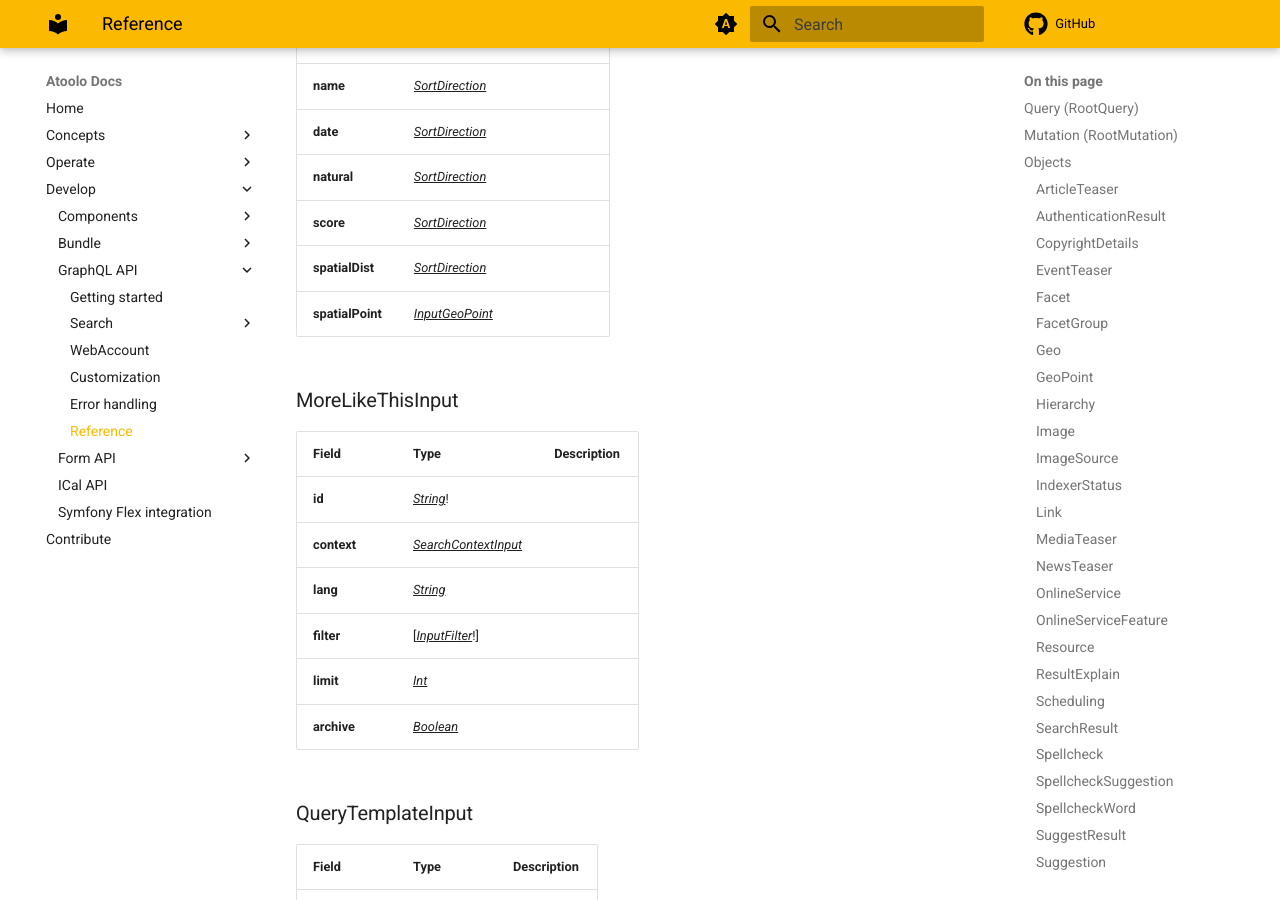
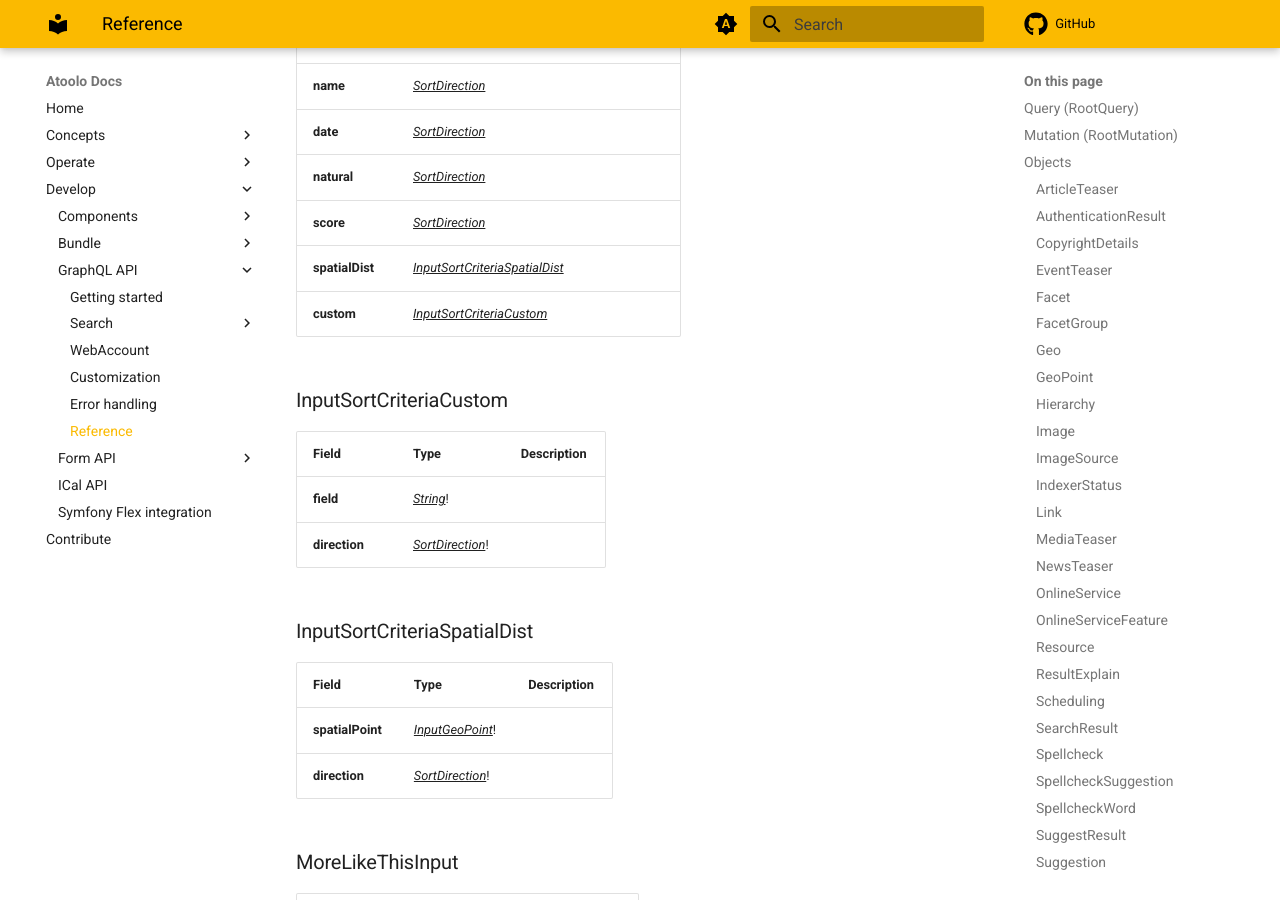
Before and after one commit to sitepark/atoolo-docs, an MkDocs documentation site: the page built from docs/develop/graphql/reference.md, in a window 1280 px wide and 900 px high, scrolled down 15852 px. Built offline with MkDocs 1.6.1 and Material for MkDocs 9.7.7, drawn with Linux system fonts in a browser that asks for light colours; comment, search, counter and statistics services are not loaded.

Commit message:
docs: new spatialDist format

```diff
--- a/docs/develop/graphql/reference.md
+++ b/docs/develop/graphql/reference.md
@@ -1850,12 +1850,60 @@ additional, context dependent teaser features indicating information about the u
 </tr>
 <tr>
 <td colspan="2" valign="top"><strong id="inputsortcriteria.spatialdist">spatialDist</strong></td>
-<td valign="top"><a href="#sortdirection">SortDirection</a></td>
-<td></td>
-</tr>
-<tr>
-<td colspan="2" valign="top"><strong id="inputsortcriteria.spatialpoint">spatialPoint</strong></td>
-<td valign="top"><a href="#inputgeopoint">InputGeoPoint</a></td>
+<td valign="top"><a href="#inputsortcriteriaspatialdist">InputSortCriteriaSpatialDist</a></td>
+<td></td>
+</tr>
+<tr>
+<td colspan="2" valign="top"><strong id="inputsortcriteria.custom">custom</strong></td>
+<td valign="top"><a href="#inputsortcriteriacustom">InputSortCriteriaCustom</a></td>
+<td></td>
+</tr>
+</tbody>
+</table>
+
+### InputSortCriteriaCustom
+
+<table>
+<thead>
+<tr>
+<th colspan="2" align="left">Field</th>
+<th align="left">Type</th>
+<th align="left">Description</th>
+</tr>
+</thead>
+<tbody>
+<tr>
+<td colspan="2" valign="top"><strong id="inputsortcriteriacustom.field">field</strong></td>
+<td valign="top"><a href="#string">String</a>!</td>
+<td></td>
+</tr>
+<tr>
+<td colspan="2" valign="top"><strong id="inputsortcriteriacustom.direction">direction</strong></td>
+<td valign="top"><a href="#sortdirection">SortDirection</a>!</td>
+<td></td>
+</tr>
+</tbody>
+</table>
+
+### InputSortCriteriaSpatialDist
+
+<table>
+<thead>
+<tr>
+<th colspan="2" align="left">Field</th>
+<th align="left">Type</th>
+<th align="left">Description</th>
+</tr>
+</thead>
+<tbody>
+<tr>
+<td colspan="2" valign="top"><strong id="inputsortcriteriaspatialdist.spatialpoint">spatialPoint</strong></td>
+<td valign="top"><a href="#inputgeopoint">InputGeoPoint</a>!</td>
+<td></td>
+</tr>
+<tr>
+<td colspan="2" valign="top"><strong id="inputsortcriteriaspatialdist.direction">direction</strong></td>
+<td valign="top"><a href="#sortdirection">SortDirection</a>!</td>
 <td></td>
 </tr>
 </tbody>
```
Also changed, not shown: docs/develop/graphql/search/index.md (+6 -1 lines).
